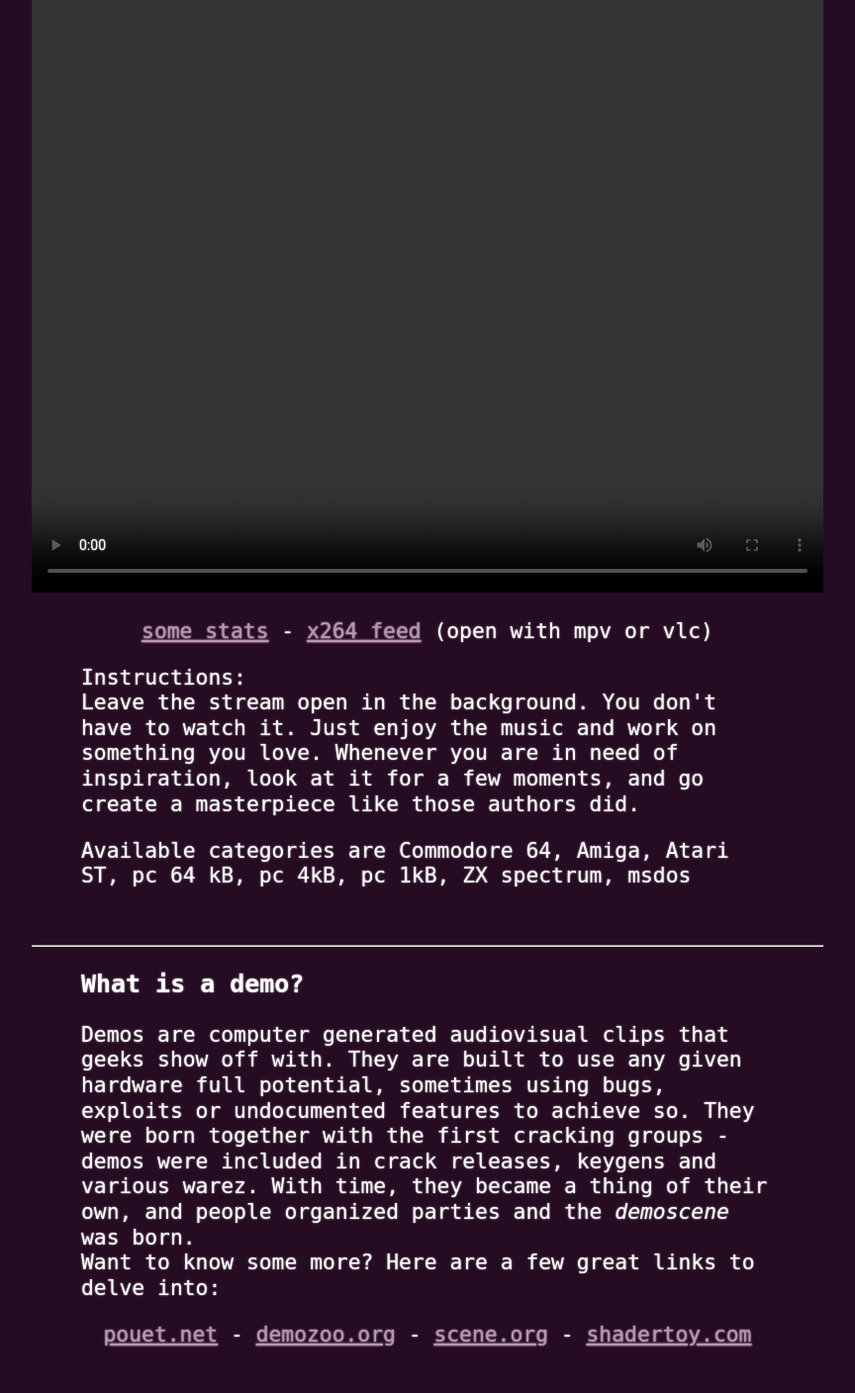
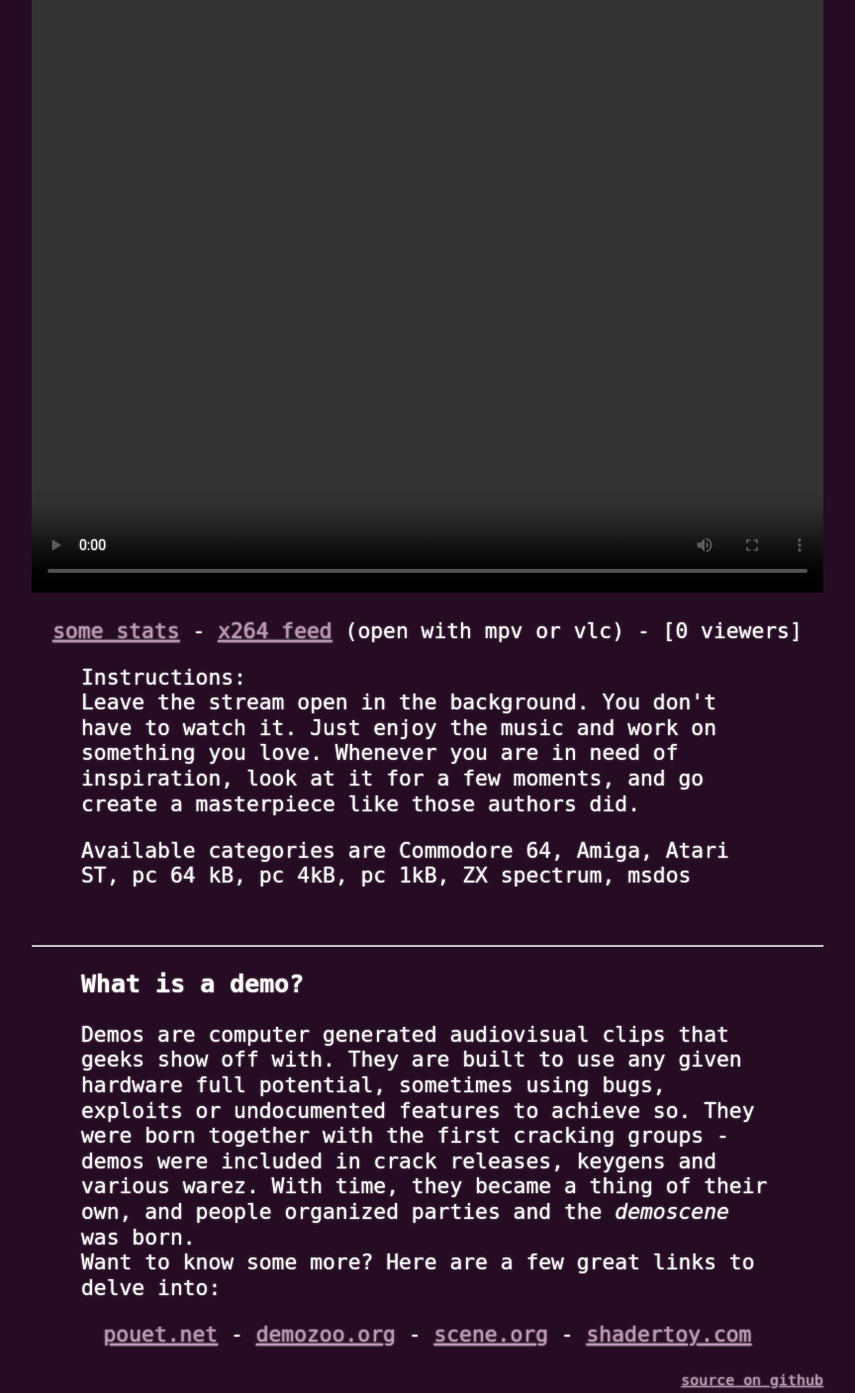
Before and after one commit to cyanpencil/demostream, a PHP site: page / in a window 1280 px wide. Shown: the part 265-1673 px from the top of the page at 99% size, without its empty margins (208-1072 px from the left). Before the commit the page ends 1627 px from the top, so only its background shows below. Run offline with PHP 8.4, Linux system fonts and the light colour scheme; some libraries are stand-ins or nearby versions; some web fonts are replaced.

Commit message:
Added viewer count

```diff
--- a/index.html
+++ b/index.php
@@ -66,11 +66,23 @@ a {
 	color: #bb93b2;
 }
 
+.github {
+	position:relative;
+	width:100%;
+	max-width:100%;
+	text-align: right;
+	font-size: 70%;
+	color: white;
+}
+
 
 </style>
 <script src="https://hls-js.netlify.com/dist/hls.js"></script>
 </head>
 <body>
+
+
+
 <center>
 	<h1>cyan's stream</h1>
 </center>
@@ -87,7 +99,7 @@ Play it in background to have a stimulating visual and audio effect to improve w
 		if(Hls.isSupported()) {
 			var video = document.getElementById('video');
 			var hls = new Hls();
-			hls.loadSource('http://cyanpencil.xyz:8080/media_server/test/index.m3u8');
+			hls.loadSource('http://cyanpencil.xyz:8080/media_server/demostream/index.m3u8');
 			hls.attachMedia(video);
 			hls.on(Hls.Events.MANIFEST_PARSED,function() {
 				video.play();
@@ -95,7 +107,7 @@ Play it in background to have a stimulating visual and audio effect to improve w
 		}
 
 	else if (video.canPlayType('application/vnd.apple.mpegurl')) {
-	video.src = 'http://cyanpencil.xyz:8080/media_server/test/index.m3u8';
+	video.src = 'http://cyanpencil.xyz:8080/media_server/demostream/index.m3u8';
 	video.addEventListener('canplay',function() {
 	video.play();
 	});
@@ -105,6 +117,11 @@ Play it in background to have a stimulating visual and audio effect to improve w
 	<br/>
 	<a href="http://demostream.cyanpencil.xyz/stat">some stats</a> -
 	<a href="http://demostream.cyanpencil.xyz/demostream.m3u8">x264 feed</a> (open with mpv or vlc)
+	- [<?php
+	echo shell_exec("ss -t state established sport 8080 | wc -l");
+	?>
+	viewers]
+
 </center>
 
 <p>
@@ -134,6 +151,9 @@ Want to know some more? Here are a few great links to delve into: <br/>
 
 
 
+
 </p>
 
+<div class="github" > <a href="https://github.com/cyanpencil/demostream"> source on github </a> </div>
+
 </html>
```
Also changed, not shown: README.md, 4 other files.
